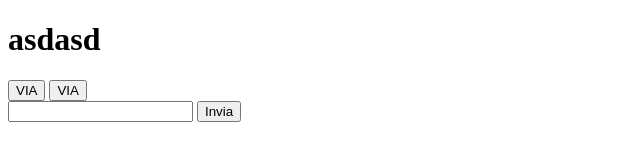
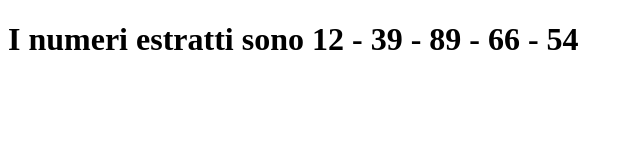
Before and after one commit to adalpo87/js-simon, a plain HTML site: page index.html in a window 1280 px wide. Both pictures are taken after a click on the button "VIA". Shown: the whole page, without its empty margins (0-640 px from the left). Drawn offline with nearby package versions, Linux system fonts and the light colour scheme.

Commit message:
terminato creazione array numeri random

```diff
--- a/assets/js/script.js
+++ b/assets/js/script.js
@@ -8,32 +8,57 @@ simon-dice
  */
 
 $(function(){
-
+//creo tre array dove vengono salvati i numeri
   var arrayRandom = [];
   var myNumber = [];
   var numeriCorretti = [];
-//creo un array dove vengono salvati i numeri
+  var limite = 5;
 
+  reset();
+//clicco su via e mi compaiono i 5 numeri generati dal computer che vengono pushati nell'array
+  $('#btn-start').click(function () {
+    while(arrayRandom.length < limite){
+      var numero = numberGenerator(1, 99);
+      if(!arrayRandom.includes(numero)) arrayRandom.push(numero);
+    }
+  printDisplay('I numeri estratti sono ' + arrayRandom.join(' - '));
+  $('#btn-start').hide();
 
-//clicco su via e mi compaiono i 5 numeri generati dal computer
-//devo creare una funzione di reset
+  setTimeout(function () {
+    printDisplay("Indovina i 5 numeri");
+    $("#btn-box").show();
+  }, 5000);
 
+  })
+//dopo 5 secondi i numeri spariscono e compare l imput dove l utente inserisci i numeri
 
+//i numeri inseriti dall'utente verranno salvati in un array
+
+//i due array vengono confrontati, i numeri corrispondenti vengono pushati nel terzo array
 
 })
-
 
 
 
 //FUNZIONI
 //Funzione di reset
 function reset() {
+  arrayRandom =[];
+  myNumber =[];
+  numeriCorretti =[];
+  printDisplay('Per giocare premi VIA')
   $('#btn-box').hide();
   $('#btn-start').show();
-  $('#btn-restart').show();
+  $('#btn-restart').hide();
+  $('#display').show();
 }
 
-//Creo una funzione che mi genera numeri
+//funzione che genera testo
 function printDisplay(text) {
   $('#display').text(text);
 }
+
+//funzione che genera numeri
+function numberGenerator(min, max){
+  return Math.floor(Math.random()*(max - min + 1)+min);
+}
--- a/index.html
+++ b/index.html
@@ -10,7 +10,7 @@
 
   <h1 id="display">asdasd</h1>
   <button id="btn-start">VIA</button>
-  <button id="btn-restart">VIA</button>
+  <button id="btn-restart">Rigioca</button>
   <div id="btn-box">
     <input id="inp" type="number">
     <button id="btn">Invia</button>
```
